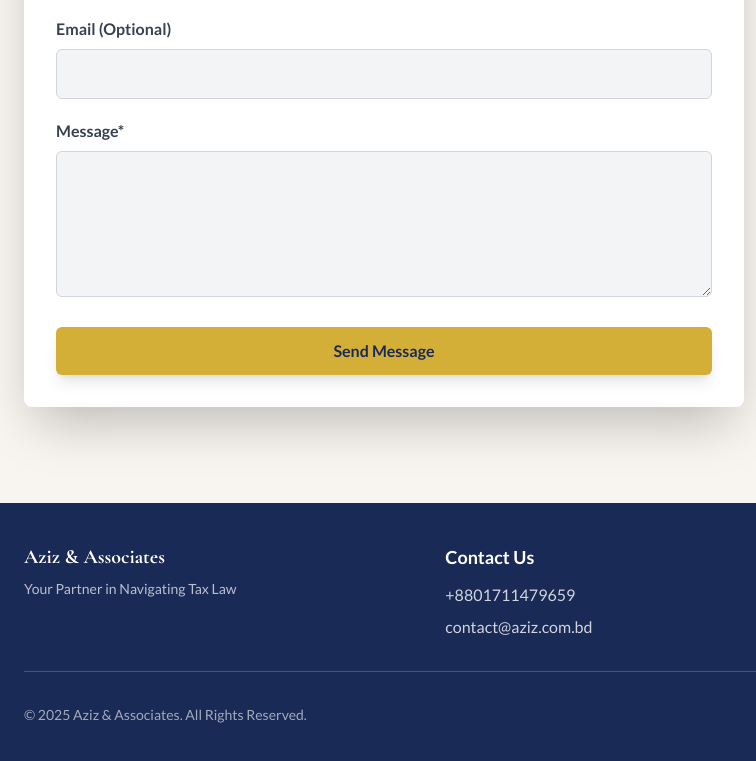
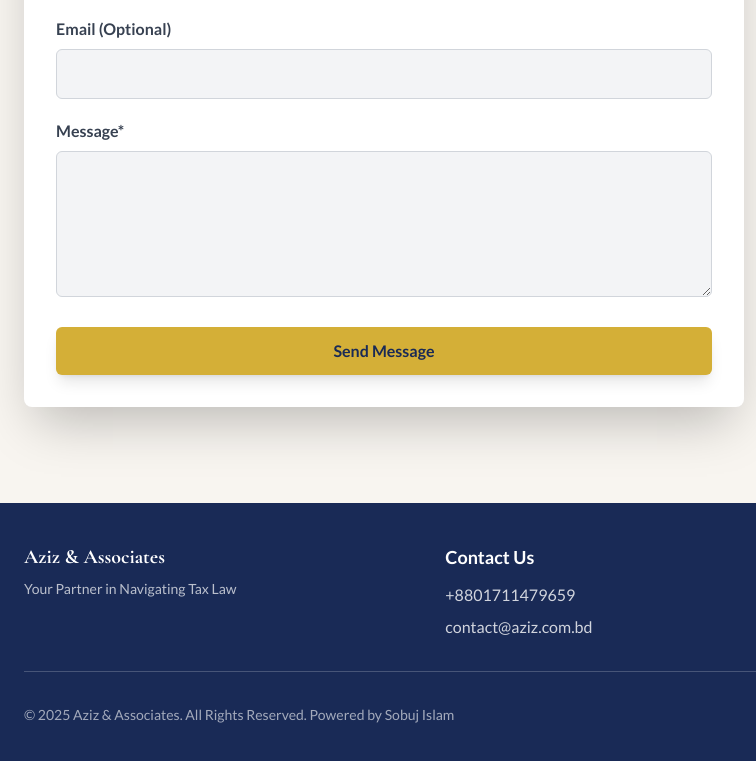
Before and after one commit to aziz2k25/aziz, a plain HTML site: page en/index.html in a window 1280 px wide. Shown: the part 3649-4410 px from the top of the page, 0-756 px from the left. Drawn offline with nearby package versions, Linux system fonts and the light colour scheme.

Commit message:
Update footer to include credit for Sobuj Islam
Added a credit line for Sobuj Islam in the footer.

```diff
--- a/en/index.html
+++ b/en/index.html
@@ -403,7 +403,7 @@
                 </div>
             </div>
             <div class="mt-8 pt-8 border-t border-white/20 flex flex-col sm:flex-row justify-between items-center text-center">
-                <p class="text-white/60 text-sm mb-4 sm:mb-0">&copy; 2025 Aziz & Associates. All Rights Reserved.</p>
+                <p class="text-white/60 text-sm mb-4 sm:mb-0">&copy; 2025 Aziz & Associates. All Rights Reserved. Powered by <a href="https://www.facebook.com/sobujis" target="_blank" class="powered-by">Sobuj Islam</a></p>
                 <div class="text-white/60 text-sm leading-relaxed">
                     <p>In front of Alhaj Abdul Mannan Degree College, BKSP, Ashulia, Savar, Dhaka-1349</p>
                 </div>
```
